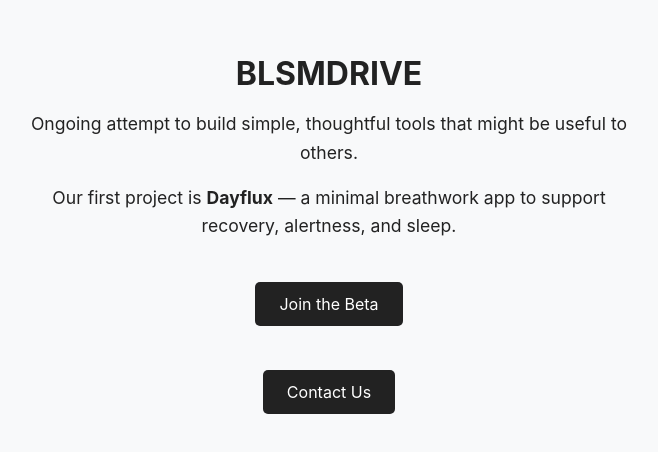
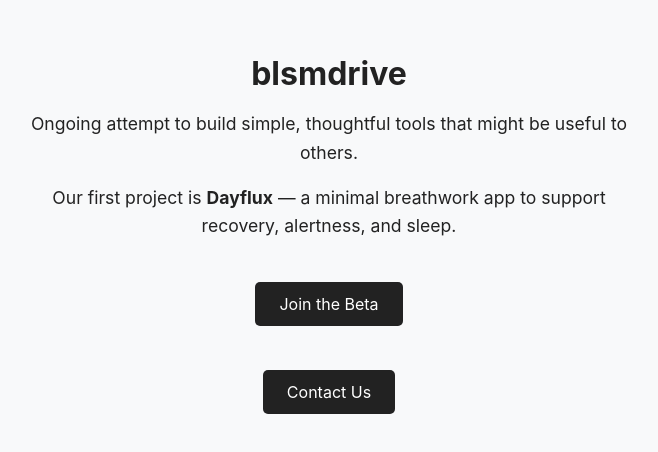
Before and after one commit to blsmdrive/blsmdrive.github.io, a plain HTML site: page index.html in a window 1280 px wide. Shown: the part 166-618 px from the top of the page, without its empty margins (311-969 px from the left). Drawn offline with Linux system fonts and the light colour scheme.

Commit message:
Update index.html

```diff
--- a/index.html
+++ b/index.html
@@ -56,7 +56,7 @@
 </head>
 <body>
   <div class="container">
-    <div class="logo">BLSMDRIVE</div>
+    <div class="logo">blsmdrive</div>
     <p>Ongoing attempt to build simple, thoughtful tools that might be useful to others.</p>
     <p>Our first project is <strong>Dayflux</strong> — a minimal breathwork app to support recovery, alertness, and sleep.</p>
 
```
